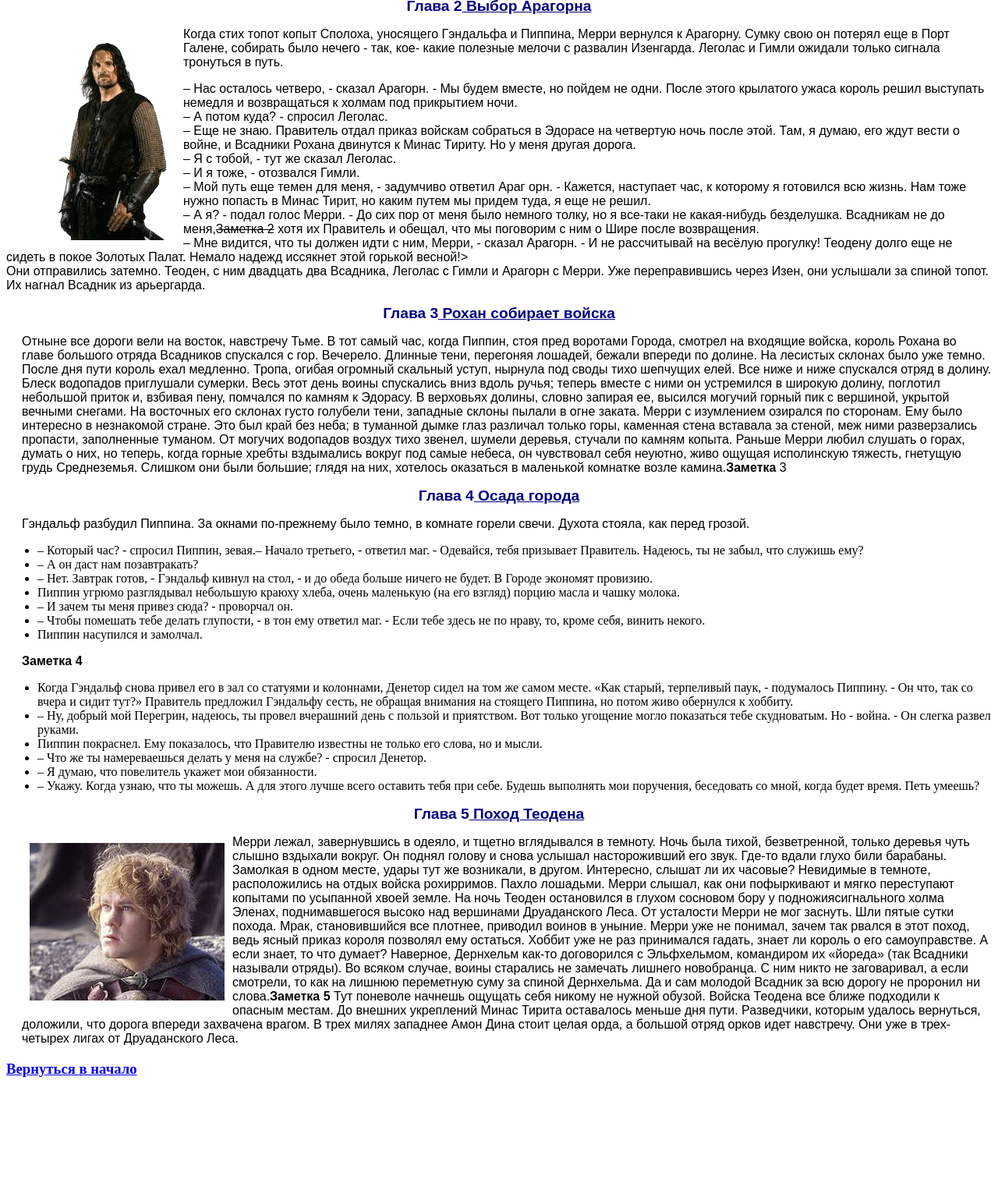
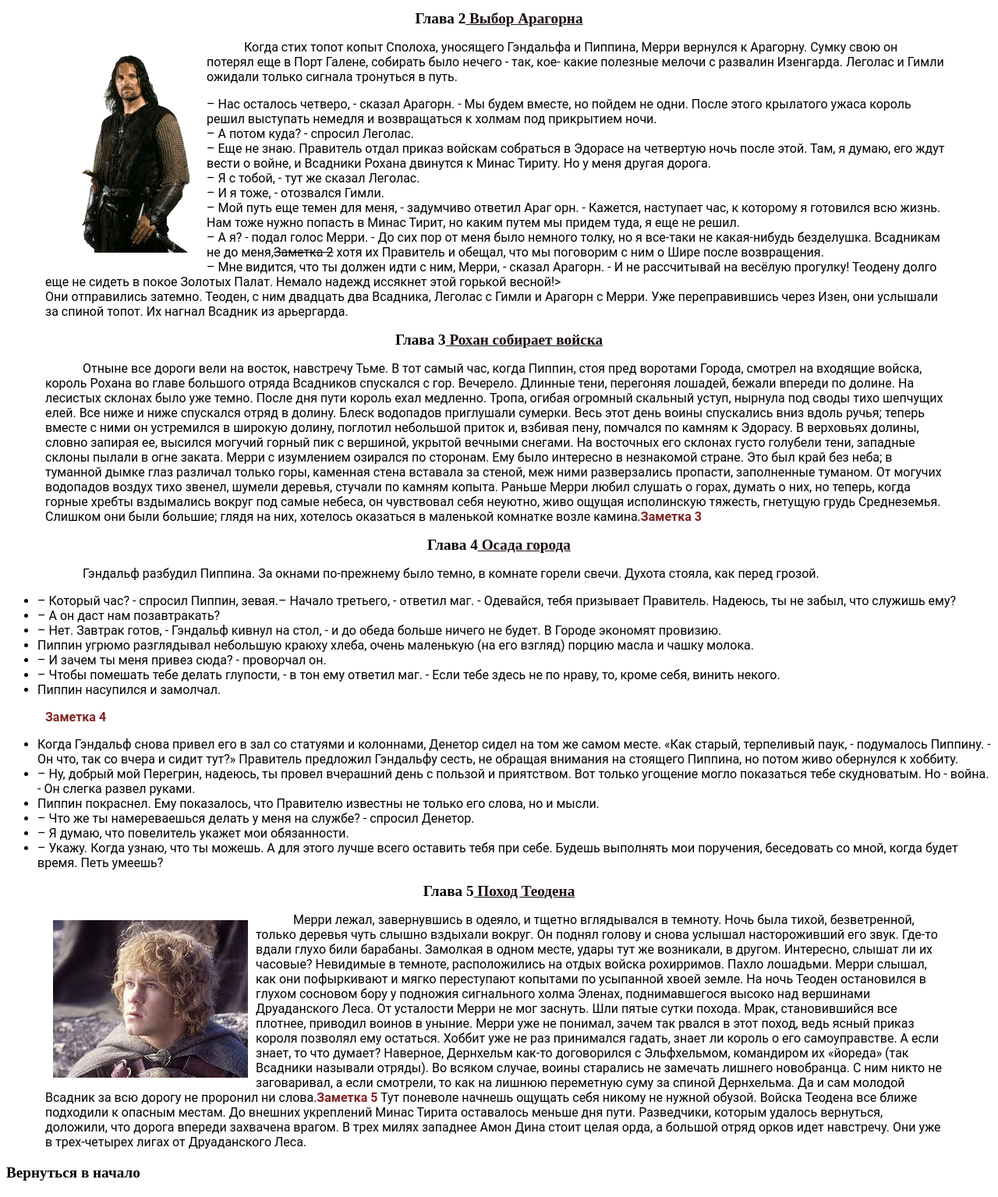
Before and after one commit to AlTsybrankova/AlTsybrankova.github.io, a plain HTML site: page index.html in a window 1280 px wide. Shown: the part 946-2481 px from the top of the page at 78% size. Before the commit the page ends 2347 px from the top, so only its background shows below. Drawn offline with Linux system fonts and the light colour scheme.

Commit message:
Add files via upload

```diff
--- a/index.html
+++ b/index.html
@@ -32,12 +32,12 @@
     <h3><a href="#444">Глава 4</a> Осада города</h3>
     <h3><a href="#555">Глава 5</a> Поход Теодена</h3>
     <h2><a id="111">Глава 1</a><ins> Минас Тирит</ins></h2>
-    <p>Пиппин выглянул из-под плаща Гэндальфа. Он никак не мог понять, во сне или наяву
-        свистит в ушах черный ночной ветер, медленно плывет зубчатая тень гор далеко
-        справа, во сне или наяву качается у него над головой звездное небо. Он пытался
+    <img src="../images/pipin.png" alt="pipin" align="left" vspace="10" hspace="10"/>
+    <p class="first">Пиппин выглянул из-под плаща Гэндальфа. Он никак не мог понять, во сне
+        или наяву свистит в ушах черный ночной ветер, медленно плывет зубчатая тень гор
+        далеко справа, во сне или наяву качается у него над головой звездное небо. Он пытался
         вспомнить, что с ним и где он, но мысли путались, отдельные картины сменяли друг
         друга.
-        <img src="../images/pipin.png" alt="pipin" align="left" vspace="10" hspace="10"/>
         Помнится, они мчались без остановок, летели все вперед и вперед, и там, впереди,
         вставал на рассвете золотистый мягкий блеск, и был город, затопленный тишиной, и
         гулкая пустота большого дворца на холме. Они ворвались под его своды в тот самый
@@ -49,7 +49,7 @@
         он заглянул в Палантир, прошло двое, нет, трое суток. Палантир! Это было ужасно! С
         этим воспоминанием он проснулся окончательно. Вокруг шумел и бормотал все тот же
         ветер.</p>
-    <p><b>Заметка 1</b> Яркий желтый огонь в темном небе заставил Пиппина съежиться от
+    <p><b class="second">Заметка 1</b> Яркий желтый огонь в темном небе заставил Пиппина съежиться от
         страха. Зачем Гэндальф везет его в это страшное, там, впереди? Он протер глаза. На
         востоке всходила луна. Значит, они будут скакать и скакать, мчаться сквозь ночь
         бесконечно долго.</p>
@@ -67,8 +67,8 @@
         <dd></dd>
     </dl>
     <h2><a id="222">Глава 2</a><ins> Выбор Арагорна</ins></h2>
-    <p><img src="../images/aragorn.png" alt="aragorn" align="left" vspace="10" hspace="10"/>
-        Когда стих топот копыт Сполоха, уносящего Гэндальфа и Пиппина, Мерри вернулся к
+    <p><img src="../images/aragorn.png" alt="aragorn" align="left" vspace="10" hspace="10"/></p>
+        <p class="first">Когда стих топот копыт Сполоха, уносящего Гэндальфа и Пиппина, Мерри вернулся к
             Арагорну. Сумку свою он потерял еще в Порт Галене, собирать было нечего - так, кое-
             какие полезные мелочи с развалин Изенгарда. Леголас и Гимли ожидали только
             сигнала тронуться в путь.</p>
@@ -97,7 +97,7 @@
         <dd></dd>
     </dl>
     <h2><a id="333">Глава 3</a><ins> Рохан собирает войска</ins></h2>
-     <p>Отныне все дороги вели на восток, навстречу Тьме. В тот самый час, когда Пиппин,
+     <p class="first">Отныне все дороги вели на восток, навстречу Тьме. В тот самый час, когда Пиппин,
         стоя пред воротами Города, смотрел на входящие войска, король Рохана во главе
         большого отряда Всадников спускался с гор.
         Вечерело. Длинные тени, перегоняя лошадей, бежали впереди по долине. На лесистых
@@ -116,9 +116,9 @@
         Раньше Мерри любил слушать о горах, думать о них, но теперь, когда горные хребты
         вздымались вокруг под самые небеса, он чувствовал себя неуютно, живо ощущая
         исполинскую тяжесть, гнетущую грудь Среднеземья. Слишком они были большие;
-        глядя на них, хотелось оказаться в маленькой комнатке возле камина.<b>Заметка</b> 3</p>
+        глядя на них, хотелось оказаться в маленькой комнатке возле камина.<b class="second">Заметка 3</b></p>
     <h2><a id="444">Глава 4</a><ins> Осада города</ins></h2>
-    <p>Гэндальф разбудил Пиппина. За окнами по-прежнему было темно, в комнате горели свечи. Духота стояла, как перед грозой.</p>
+    <p class="first">Гэндальф разбудил Пиппина. За окнами по-прежнему было темно, в комнате горели свечи. Духота стояла, как перед грозой.</p>
 
      <ul>
         <li>– Который час? - спросил Пиппин, зевая.– Начало третьего, - ответил маг. - Одевайся, тебя призывает Правитель. Надеюсь, ты
@@ -132,7 +132,7 @@
         <li>– Чтобы помешать тебе делать глупости, - в тон ему ответил маг. - Если тебе здесь не
         по нраву, то, кроме себя, винить некого.</li>
         <li>Пиппин насупился и замолчал.</li></ul>
-        <p><strong>Заметка 4</strong></p>
+        <p><b class="second">Заметка 4</b></p>
      <ul>
         <li>Когда Гэндальф снова привел его в зал со статуями и колоннами, Денетор сидел на том
         же самом месте. «Как старый, терпеливый паук, - подумалось Пиппину. - Он что, так
@@ -149,16 +149,16 @@
         себе. Будешь выполнять мои поручения, беседовать со мной, когда будет время. Петь
         умеешь?</li></ul>
     <h2><a id="555">Глава 5</a><ins> Поход Теодена</ins></h2>
-    <p><img src="../images/merri.png" alt="merri" align="left" vspace="10" hspace="10"/>
-        Мерри лежал, завернувшись в одеяло, и тщетно вглядывался в темноту. Ночь была
+    <p><img src="../images/merri.png" alt="merri" align="left" vspace="10" hspace="10"/></p>
+     <p class="first">Мерри лежал, завернувшись в одеяло, и тщетно вглядывался в темноту. Ночь была
         тихой, безветренной, только деревья чуть слышно вздыхали вокруг. Он поднял голову
         и снова услышал настороживший его звук. Где-то вдали глухо били барабаны.
         Замолкая в одном месте, удары тут же возникали, в другом. Интересно, слышат ли их
         часовые?
         Невидимые в темноте, расположились на отдых войска рохирримов. Пахло лошадьми.
         Мерри слышал, как они пофыркивают и мягко переступают копытами по усыпанной
-        хвоей земле. На ночь Теоден остановился в глухом сосновом бору у подножиясигнального холма
-        Эленах, поднимавшегося высоко над вершинами Друаданского Леса.
+        хвоей земле. На ночь Теоден остановился в глухом сосновом бору у подножия сигнального
+        холма Эленах, поднимавшегося высоко над вершинами Друаданского Леса.
         От усталости Мерри не мог заснуть. Шли пятые сутки похода. Мрак, становившийся
         все плотнее, приводил воинов в уныние. Мерри уже не понимал, зачем так рвался в
         этот поход, ведь ясный приказ короля позволял ему остаться. Хоббит уже не раз
@@ -167,11 +167,11 @@
         (так Всадники называли отряды). Во всяком случае, воины старались не замечать
         лишнего новобранца. С ним никто не заговаривал, а если смотрели, то как на лишнюю
         переметную суму за спиной Дернхельма. Да и сам молодой Всадник за всю дорогу не
-        проронил ни слова.<b>Заметка 5</b> Тут поневоле начнешь ощущать себя никому не нужной
-        обузой. Войска Теодена все ближе подходили к опасным местам. До внешних укреплений
-        Минас Тирита оставалось меньше дня пути. Разведчики, которым удалось вернуться,
-        доложили, что дорога впереди захвачена врагом. В трех милях западнее Амон Дина
-        стоит целая орда, а большой отряд орков идет навстречу. Они уже в трех-четырех
+        проронил ни слова.<b class="second">Заметка 5</b> Тут поневоле начнешь ощущать себя
+        никому не нужной обузой. Войска Теодена все ближе подходили к опасным местам.
+        До внешних укреплений Минас Тирита оставалось меньше дня пути. Разведчики, которым
+        удалось вернуться, доложили, что дорога впереди захвачена врагом. В трех милях западнее
+        Амон Дина стоит целая орда, а большой отряд орков идет навстречу. Они уже в трех-четырех
         лигах от Друаданского Леса.</p>
 
     <h3><b><a href="#">Вернуться в начало</a></b></h3>
--- a/my page.css
+++ b/my page.css
@@ -1,36 +1,58 @@
 H1 {
-    color: #000080;
-    font-size: 200%;
-    font-family: Arial, Verdana, sans-serif;
+    color:  rgb(206, 44, 29);
+    font-size: 150%;
+    font-family: Vesna;
+    src: url('fonts/Vesna.TTF');
     text-align: center;
-  }
-  P {
-    padding-left: 20px;
-  }
-  H2 {
-    color: #000080;
+    padding-left: 65px;
+      }
+    H2 {
+    color: #1a0e0e;
     font-size: 120%;
-    font-family: Arial, Verdana, sans-serif;
     text-align: center;
+      }
+    H2 {
+      font-family: Vesna;
+      src: url('fonts/Vesna.TTF');
+    }
+    p {
+    color: #000000;
+    font-size: 100%;
+    font-family: Roboto;
+    src: url('fonts/Roboto.TTF');
+    text-align: left;
   }
   P {
     padding-left: 50px;
-  }
-  p {
-    color: #000000;
-    font-size: 100%;
-    font-family: Arial, Verdana, sans-serif;
-    text-align: left;
-  }
-  P {
-    padding-left: 20px;
+    padding-right: 60px;
   }
   dl {
     color: #000000;
     font-size: 100%;
-    font-family: Arial, Verdana, sans-serif;
+    font-family: Roboto;
+    src: url('fonts/Roboto.TTF');
     text-align: left;
+    padding-left: 50px;
+    padding-right: 60px;
   }
-  P {
-    padding-left: 20px;
+  ul{color: #000000;
+    font-size: 100%;
+    font-family: Roboto;
+    src: url('fonts/Roboto.TTF');
+    text-align: left;}
+    padding-left: 50px;
+    padding-right: 60px;
+  a {padding-left: 100px;
+   }
+  a {color: #000;}
+  a {text-decoration: none;}
+  a:hover {text-decoration: underline;}
+  p.first {
+    text-indent: 3em;
   }
+  h3 {
+    color: rgb(206, 44, 29);
+    font-size: 120%;
+    font-family Arial, Verdana, sans-serif;
+    }
+  b.second {color: rgb(129, 35, 35);}
```
